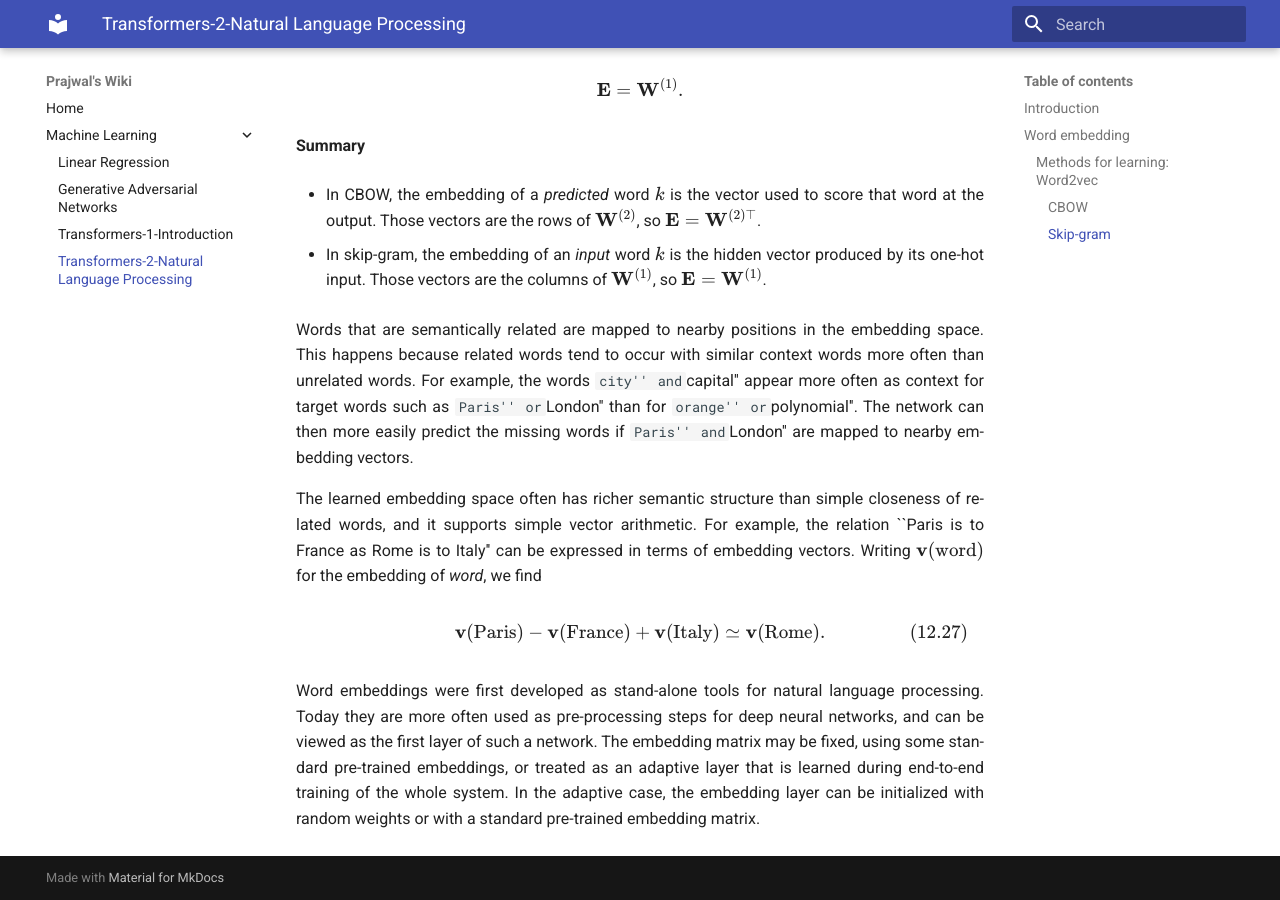
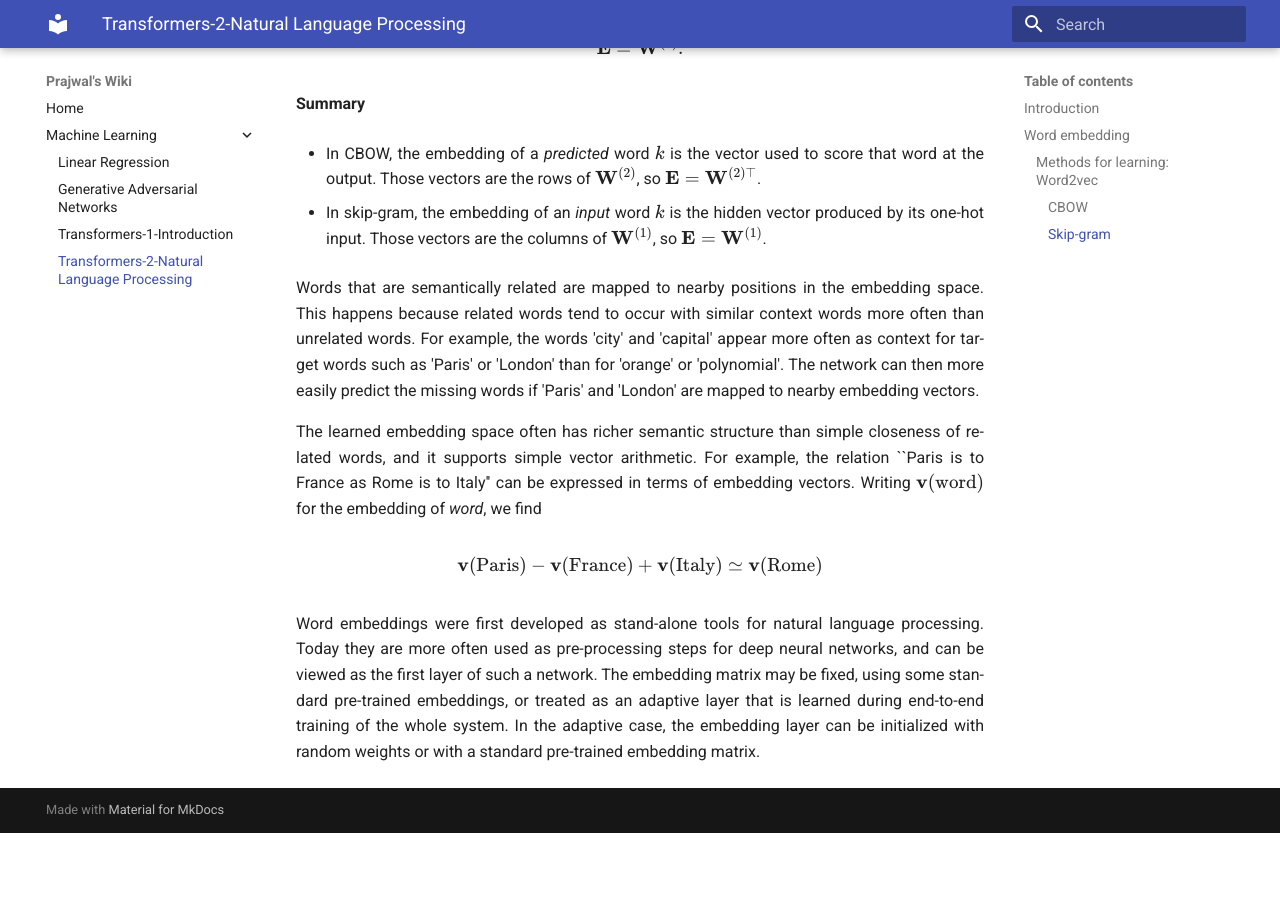
Before and after one commit to pj1911/my-wiki, an MkDocs documentation site: the page built from docs/Transformers-2-NLP.md, in a window 1280 px wide and 900 px high, scrolled down 6267 px. Built offline with MkDocs 1.6.1 and Material for MkDocs 9.7.7, drawn with Linux system fonts in a browser that asks for light colours; after the commit the page ends 7100 px from its top, so only the background shows below that; some of the changed text lies outside the part shown.

Commit message:
Update Transformers-2-NLP.md

```diff
--- a/docs/Transformers-2-NLP.md
+++ b/docs/Transformers-2-NLP.md
@@ -305,10 +303,10 @@ $$
 Words that
 are semantically related are mapped to nearby positions in the embedding space.
 This happens because related words tend to occur with similar context words
-more often than unrelated words. For example, the words ``city'' and
-``capital'' appear more often as context for target words such as ``Paris'' or
-``London'' than for ``orange'' or ``polynomial''. The network can then more
-easily predict the missing words if ``Paris'' and ``London'' are mapped to
+more often than unrelated words. For example, the words 'city' and
+'capital' appear more often as context for target words such as 'Paris' or
+'London' than for 'orange' or 'polynomial'. The network can then more
+easily predict the missing words if 'Paris' and 'London' are mapped to
 nearby embedding vectors.
 
 The learned embedding space often has richer semantic structure than simple
@@ -319,8 +317,7 @@ the embedding of *word*, we find
 
 $$
 \mathbf{v}(\text{Paris}) - \mathbf{v}(\text{France})
-+ \mathbf{v}(\text{Italy}) \simeq \mathbf{v}(\text{Rome}) .
-\tag{12.27}
++ \mathbf{v}(\text{Italy}) \simeq \mathbf{v}(\text{Rome})
 $$
 
 Word embeddings were first developed as stand-alone tools for natural language
```
Also changed, not shown: other parts of docs/Transformers-2-NLP.md (+0 -2 lines).
